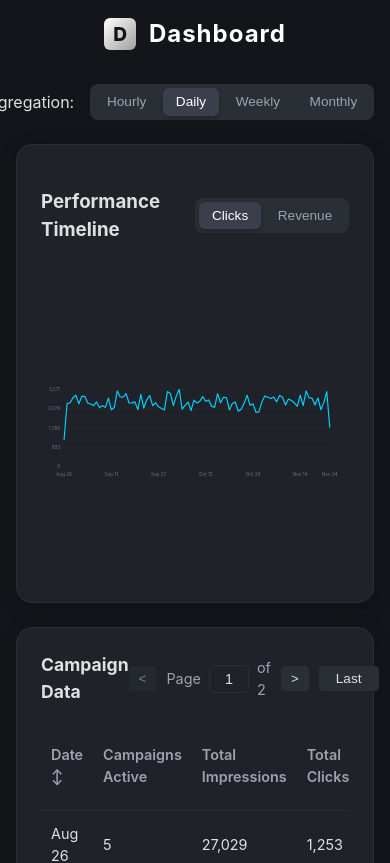
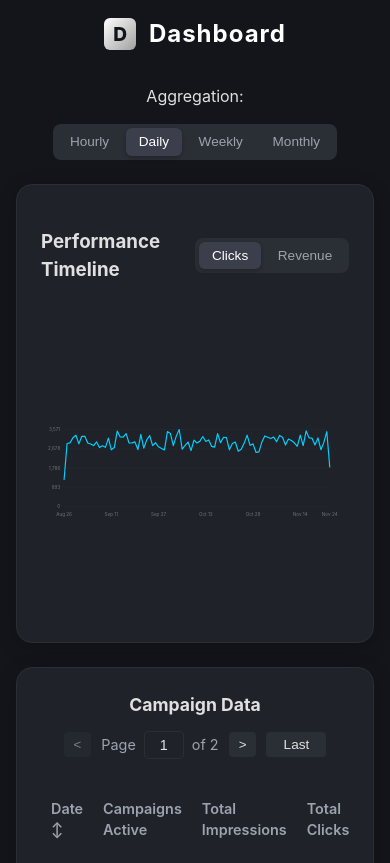
Before and after one commit to hapttic/front-test-assigment-2025-public, a React (Vite) app: page / in a window 390 px wide. Shown: the top 863 px of the page. Built offline with nearby package versions, Linux system fonts and the light colour scheme.

Commit message:
fix: add some styles to improve mobile layout

```diff
--- a/src/components/Controls/AggregationControls.scss
+++ b/src/components/Controls/AggregationControls.scss
@@ -6,6 +6,10 @@
   padding: 0;
   margin: 0;
   box-shadow: none;
+
+  @media (max-width: 520px) {
+    flex-direction: column;
+  }
 
   .button-group {
     display: flex;
--- a/src/components/Dashboard/Dashboard.scss
+++ b/src/components/Dashboard/Dashboard.scss
@@ -50,6 +50,9 @@
     .controls-section {
       display: flex;
       justify-content: flex-end;
+      @media (max-width: 520px) {
+        justify-content: center;
+      }
     }
 
     .chart-section {
--- a/src/components/Table/DataGrid.scss
+++ b/src/components/Table/DataGrid.scss
@@ -11,6 +11,11 @@
     justify-content: space-between;
     align-items: center;
     margin-bottom: 1rem;
+
+    @media (max-width: 520px) {
+      flex-direction: column;
+      gap: 12px;
+    }
 
     h3 {
       margin: 0;
```
